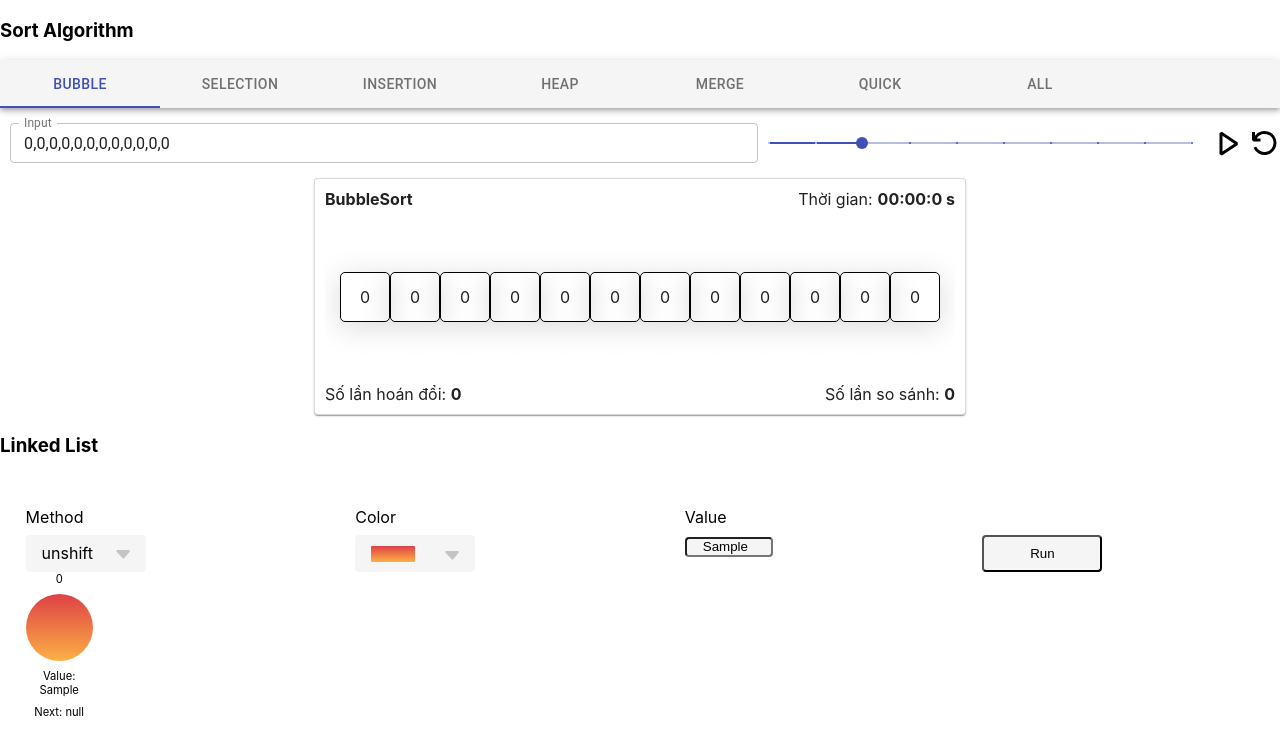
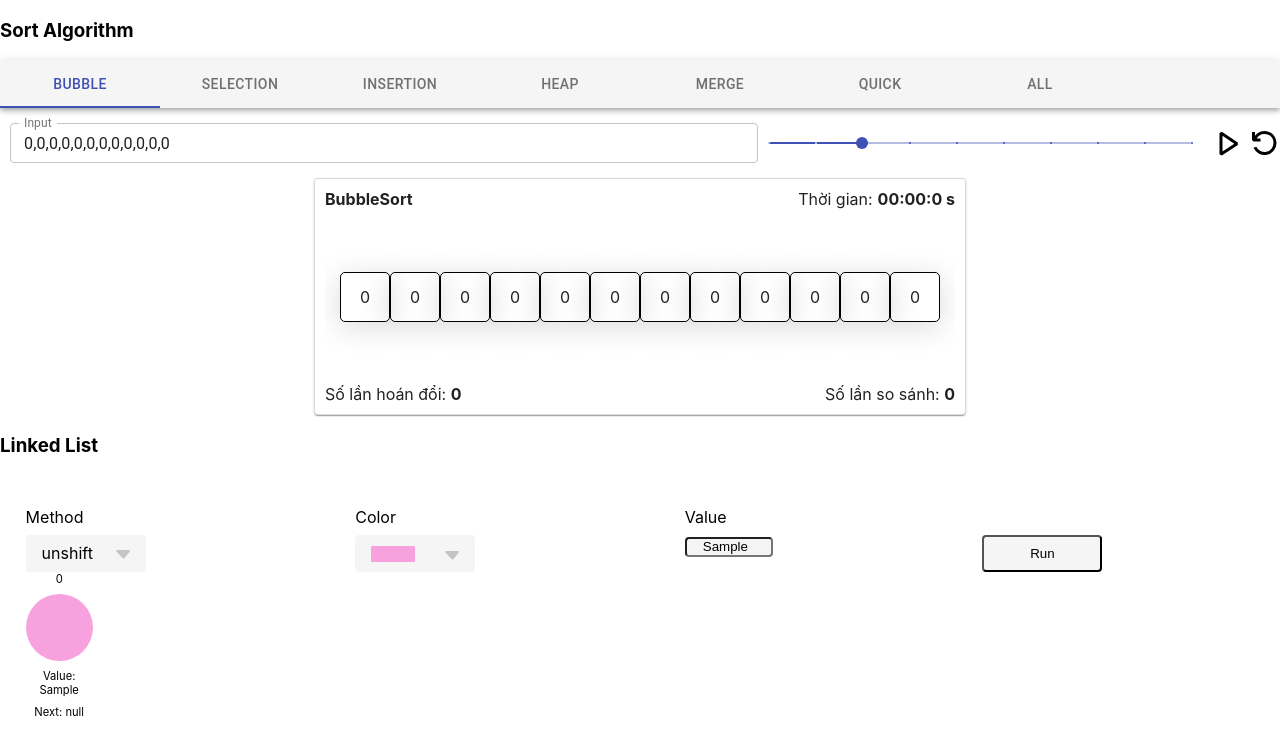
Before and after one commit to LeHaMinhTrungUIT/algorithm-visualizer, a React (Vite) app: page / in a window 1280 px wide. Both pictures are taken after typing "Sample" into the empty fields and a click on the button "Run". Shown: the top 754 px of the page. Built offline with nearby package versions, Linux system fonts and the light colour scheme.

Commit message:
fix color drop down

```diff
--- a/src/components/ColorsDropDown.jsx
+++ b/src/components/ColorsDropDown.jsx
@@ -12,9 +12,7 @@ const ColorsDropDown = (props) => {
   // updates all colors in array except current color
   useEffect(() => {
     const colors = [
-      'linear-gradient(90deg, #de4146, #fcb045',
-      'linear-gradient(90deg, #417ADE, #1df8fd)',
-      'linear-gradient(90deg, #3baa22, #89f440)',
+      'linear-gradient(90deg, #f7a1df, #f7a1df'
     ];
 
     const filteredColors = colors.filter(
--- a/src/components/Footer.jsx
+++ b/src/components/Footer.jsx
@@ -1,6 +1,5 @@
 import React from "react";
 import styled from "styled-components";
-import LinkedList from "./LinkedList";
 
 const FooterDiv = styled.div`
   display: flex;
@@ -14,7 +13,7 @@ const FooterDiv = styled.div`
 export function Footer() {
   return (
     <FooterDiv>
-      <LinkedList/>
+
     </FooterDiv>
   );
 }
--- a/src/components/LinkedList.jsx
+++ b/src/components/LinkedList.jsx
@@ -21,11 +21,11 @@ export default function LinkedList () {
 
   // selected color
   const [currentColor, setCurrentColor] = useState(
-    'linear-gradient(#de4146, #fcb045)'
+    'linear-gradient(#f7a1df, #f7a1df)'
   );
 
   const [changeColor] = useState(
-    'linear-gradient(90deg, #3baa22, #89f440)'
+    'linear-gradient(90deg, #f7a1df, #f7a1df)'
   )
 
   // current length of list
--- a/src/components/Node.jsx
+++ b/src/components/Node.jsx
@@ -7,7 +7,7 @@ const Node = ({ value, next, index, color }) => {
   return (
     <AnimatePresence>
       <motion.div
-        color='orange'
+        color='pink'
         layout
         initial={{ opacity: 0, scale: 0.5 }}
         animate={{ opacity: 1, scale: 1 }}
```
Also changed, not shown: note.txt.
